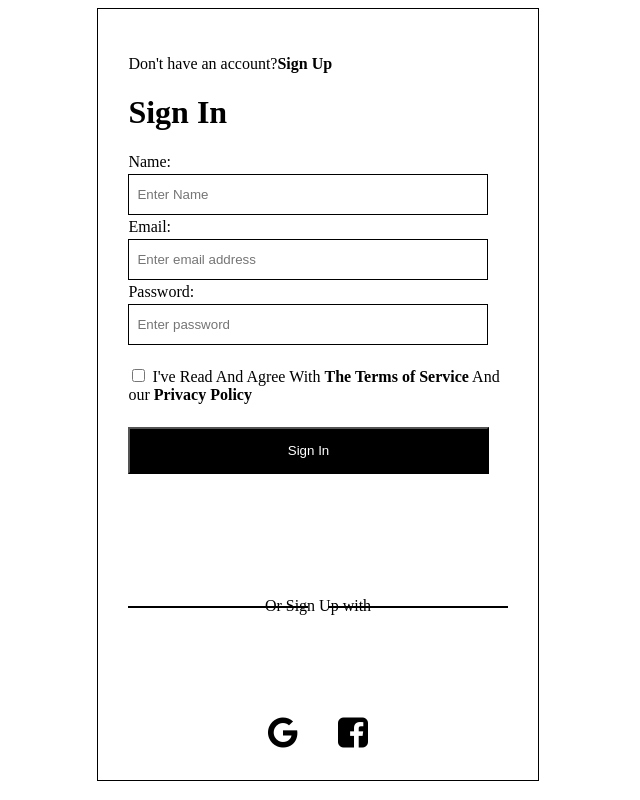
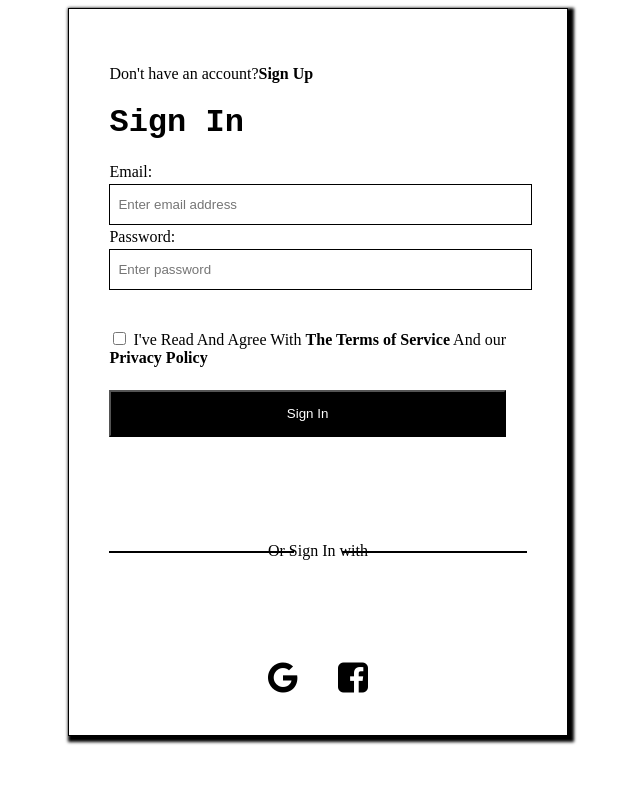
Before and after one commit to shabachmuriithi/Forms_Tables, a plain HTML site: page signin.html in a window 1280 px wide. Shown: the whole page, without its empty margins (322-962 px from the left). Drawn offline with Linux system fonts and the light colour scheme.

Commit message:
second commit

```diff
--- a/signin.html
+++ b/signin.html
@@ -1,30 +1,35 @@
 <!DOCTYPE html>
 <html lang="en">
+
 <head>
     <meta charset="UTF-8">
     <meta name="viewport" content="width=device-width, initial-scale=1.0">
     <link rel="stylesheet" href="https://cdnjs.cloudflare.com/ajax/libs/font-awesome/4.7.0/css/font-awesome.min.css">
     <title>SignIn</title>
     <style>
-        .Signup_form{
+        .Signup_form {
             margin: 0 auto;
             border: solid 1px;
-            width: 30%;
-            padding: 30px;
-            box-shadow: black;
+            width: 33%;
+            padding: 40px;
+            box-shadow: 3px 3px 3px 3px;
         }
-        .Signup_form>input{
+
+        .Signup_form>input {
             padding: 12px 8px;
-            width: 90%;
+            width: 97%;
             margin: 3px auto;
             border: solid 1px;
+
         }
-      .paragraph>a{
+
+        .paragraph>a {
             text-decoration: none;
             color: black;
             font-weight: bold;
         }
-      .Signup_form>button{
+
+        .Signup_form>button {
             width: 95%;
             margin: 5px 0;
             padding: 14px 12px;
@@ -33,17 +38,17 @@
             cursor: pointer;
         }
 
-      .hr-lines{
+        .hr-lines {
             position: relative;
             max-width: 500px;
             margin: 100px auto;
             text-align: center;
         }
 
-.hr-lines:before{
-  content:" ";
+        .hr-lines:before {
+            content: " ";
             height: 2px;
-  width: 180px;
+            width: 185px;
             background: black;
             display: block;
             position: absolute;
@@ -51,48 +56,55 @@
             left: 0;
         }
 
-.hr-lines:after{
-  content:" ";
+        .hr-lines:after {
+            content: " ";
             height: 2px;
-  width: 180px;
+            width: 185px;
             background: black;
             display: block;
             position: absolute;
             top: 50%;
             right: 0;
         }
-     .checkbox>a{
+
+        .checkbox>a {
             text-decoration: none;
             color: black;
             font-weight: bold;
         }
-      #icon{
+
+        #icon {
             font-size: 35px;
             text-align: center;
             justify-content: center;
             display: flex;
             gap: 40px;
         }
+        .header{
+            font-family: 'Courier New', Courier, monospace;
+        }
     </style>
 </head>
+
 <body>
     <form class="Signup_form" action="table.html">
         <p class="paragraph">Don't have an account?<a href="index.html">Sign Up</a></p>
-        <h1>Sign In</h1>
-        <label for="name">Name:</label><br>
-        <input type="text" id="Name" placeholder="Enter Name"><br>
+        <h1 class="header">Sign In</h1>
         <label for="email">Email:</label><br>
         <input type="email" id="Email" placeholder="Enter email address"><br>
         <label for="password">Password:</label><br>
-        <input type="password" id="Password" placeholder="Enter password"><br><br>
+        <input type="password" id="Password" placeholder="Enter password"><br><br><br>
         <div>
-          <input type="checkbox" name="checkbox" id="Checkbox" >
-          <label for="checkbox">I've Read And Agree With <a href="The Terms of Service" style="text-decoration: none; color: black; font-weight: bold;">The Terms of Service</a> And our <a href="Privacy policy" style="text-decoration: none; font-weight: bold; color: black;">Privacy Policy</a></label><br><br>
+            <input type="checkbox" name="checkbox" id="Checkbox">
+            <label for="checkbox">I've Read And Agree With <a href="The Terms of Service"
+                    style="text-decoration: none; color: black; font-weight: bold;">The Terms of Service</a> And our <a
+                    href="Privacy policy" style="text-decoration: none; font-weight: bold; color: black;">Privacy
+                    Policy</a></label><br><br>
         </div>
 
         </div>
-        <button type="submit" id="submit_button">Sign In</button><br><br>
-        <p class="hr-lines">Or Sign Up with</p>
+        <button type="submit" id="submit_button">Sign In</button><br>
+        <p class="hr-lines">Or Sign In with</p>
         <div id="icon">
             <i class="fa fa-google" aria-hidden="true"></i>
             <i class="fa fa-facebook-square" aria-hidden="true"></i>
```
Also changed, not shown: index.html (+33 -26 lines), table.html (+22 -6 lines). Lines whose indentation alone changed are shown as unchanged.
